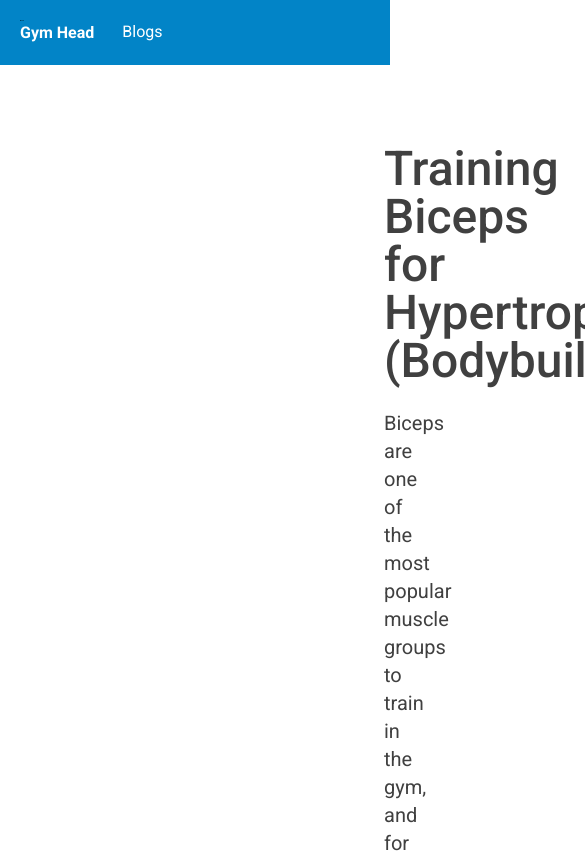
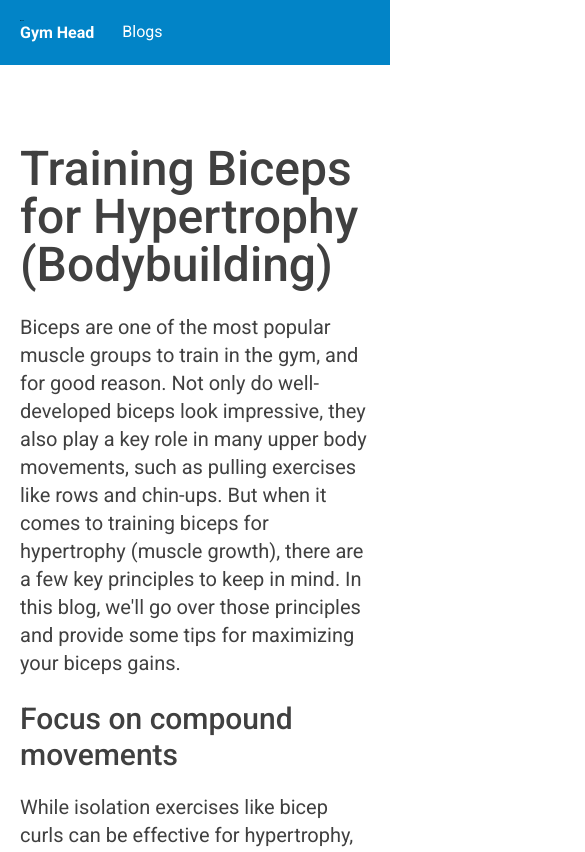
Before and after one commit to JackNalias/gym-blog, a Next.js app: page /blogs/training-biceps-for-hypertrophy in a window 390 px wide. Shown: the top 852 px of the page, 585 px wide, since content can reach past the window. Built offline with nearby package versions, Linux system fonts and the light colour scheme.

Commit message:
update responsiveness

```diff
--- a/src/app/globals.scss
+++ b/src/app/globals.scss
@@ -3,7 +3,7 @@
 @tailwind utilities;
 
 .blog {
-  @apply text-neutral-700 text-xl container mx-auto py-20 px-96;
+  @apply text-neutral-700 text-xl container mx-auto py-20 px-5 lg:px-44 xl:px-72 2xl:px-96;
 
   p {
     @apply mb-6;
--- a/src/components/PrimaryHeader.tsx
+++ b/src/components/PrimaryHeader.tsx
@@ -2,7 +2,7 @@ import Link from "next/link";
 
 export default function PrimaryHeader() {
   return (
-    <div className="bg-sky-600 p-5">
+    <div className="bg-sky-600 p-5 ">
       <nav className="container mx-auto flex text-white">
         <div className="me-7">
           <img className="w-1" src="/vercel.svg" />
```
